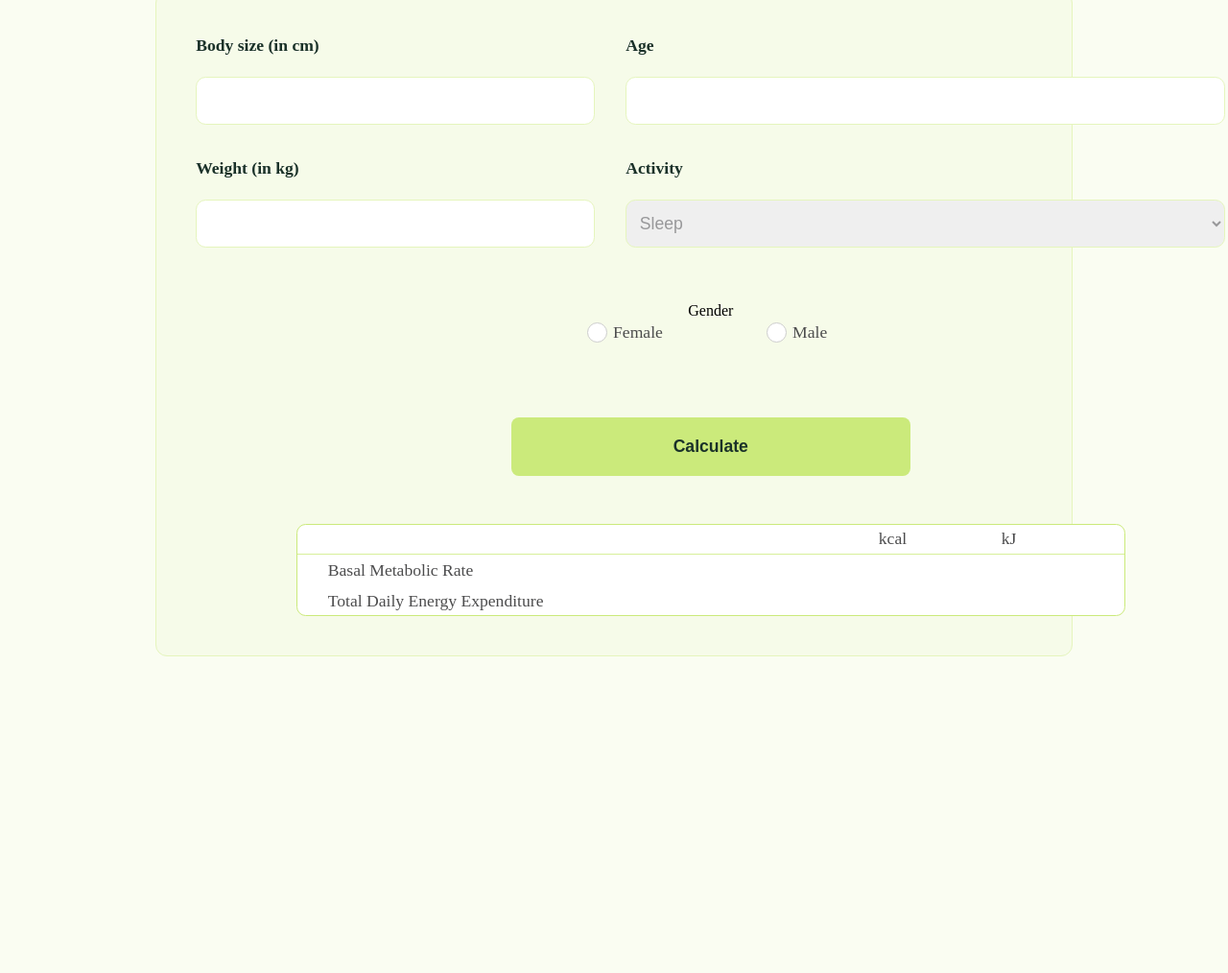
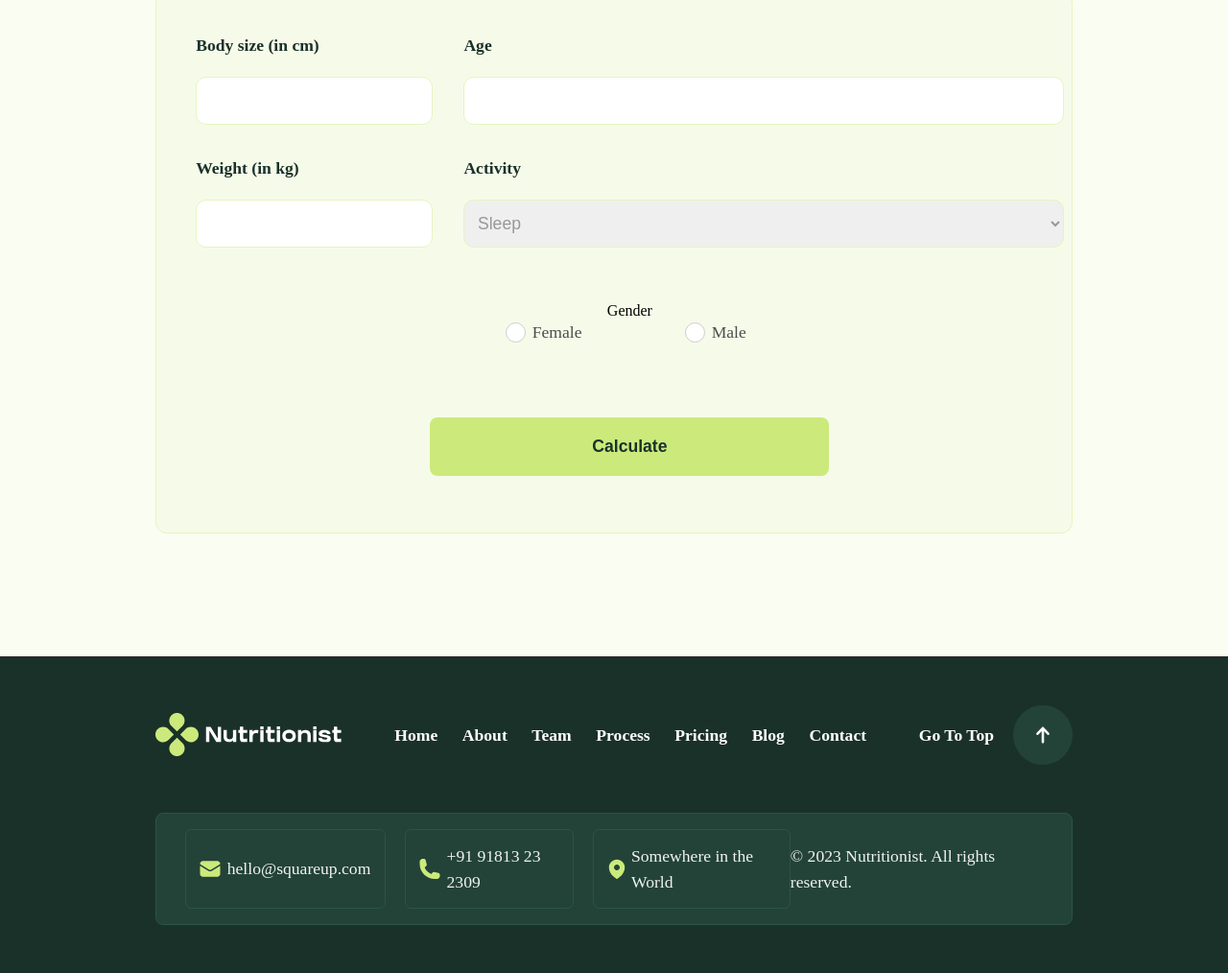
Before and after one commit to AbuTokio/health-app, a website built with Vite: page index.html in a window 1280 px wide. Shown: the part 3210-4224 px from the top of the page at 96% size. Before the commit the page ends 3894 px from the top, so only its background shows below. Built offline with nearby package versions, Linux system fonts and the light colour scheme; files whose address does not match are found by name.

Commit message:
finished project

```diff
--- a/index.html
+++ b/index.html
@@ -152,7 +152,7 @@
           </p>
         </article>
         <article class="calculator-container">
-          <form>
+          <form id="calculator-form">
             <div class="form-element-wrapper">
               <label for="body-size">Body size (in cm)</label>
               <input type="text" name="body-size" id="body-size" />
@@ -212,6 +212,41 @@
         </article>
       </section>
     </main>
+    <footer>
+      <section class="quicklinks-section">
+        <img src="./assets/icons/logo-full.svg" alt="logo-full" />
+        <div class="quicklinks-container">
+          <a href="#">Home</a>
+          <a href="#">About</a>
+          <a href="#">Team</a>
+          <a href="#">Process</a>
+          <a href="#">Pricing</a>
+          <a href="#">Blog</a>
+          <a href="#">Contact</a>
+        </div>
+        <div>
+          <p>Go To Top</p>
+          <a href="#"><img src="./assets/icons/icon-arrow-up.svg" alt="icon-arrow-up" /></a>
+        </div>
+      </section>
+      <section class="contact-info-section">
+        <div class="contact-container">
+          <div>
+            <img src="./assets/icons/icon-mail.svg" alt="icon-mail" />
+            <p>hello@squareup.com</p>
+          </div>
+          <div>
+            <img src="./assets/icons/icon-phone.svg" alt="icon-phone" />
+            <p>+91 91813 23 2309</p>
+          </div>
+          <div>
+            <img src="./assets/icons/icon-location.svg" alt="icon-location" />
+            <p>Somewhere in the World</p>
+          </div>
+        </div>
+        <p>© 2023 Nutritionist. All rights reserved.</p>
+      </section>
+    </footer>
     <script type="module" src="./src/main.js"></script>
   </body>
 </html>
--- a/src/main.js
+++ b/src/main.js
@@ -1,11 +1,13 @@
 import "./style.css"
 
+const calculatorFormElement = document.querySelector("#calculator-form")
 const inputBodySizeElement = document.querySelector("#body-size")
 const inputAgeElement = document.querySelector("#age")
 const inputWeightElement = document.querySelector("#weight")
 const inputActivityElement = document.querySelector("#activity")
 const inputGenderElement = document.getElementsByName("gender")
 const calculateButton = document.querySelector("#calculate-btn")
+const outputElement = document.querySelector(".calculator-output")
 const outputBMRkcal = document.querySelector("#output-bmr-kcal")
 const outputBMRkJ = document.querySelector("#output-bmr-kj")
 const outputTDEEkcal = document.querySelector("#output-tdee-kcal")
@@ -57,7 +59,7 @@ function getBMR(weight, size, age, gender) {
   return 0
 }
 
-calculateButton.addEventListener("click", function (e) {
+calculateButton.addEventListener("click", function () {
   const bodySize = Number(inputBodySizeElement.value)
   const age = Number(inputAgeElement.value)
   const weight = Number(inputWeightElement.value)
@@ -68,7 +70,8 @@ calculateButton.addEventListener("click", function (e) {
 
   outputBMRkcal.innerText = bmr.toFixed(2)
   outputBMRkJ.innerText = (bmr * 4.184).toFixed(2)
-
   outputTDEEkcal.innerText = tdee.toFixed(2)
   outputTDEEkJ.innerText = (tdee * 4.184).toFixed(2)
+  calculatorFormElement.style.gridTemplateRows = "repeat(5, 6rem);"
+  outputElement.style.display = "flex"
 })
--- a/src/style.css
+++ b/src/style.css
@@ -35,8 +35,6 @@
   font-size: var(--primary-font-size);
 }
 
-/* # DEBUGGING */
-
 /* # GENERAL STYLINGS */
 
 * {
@@ -60,7 +58,7 @@ button {
 }
 
 button:active {
-  opacity: 0.9;
+  opacity: 0.7;
 }
 
 /* # HEADER */
@@ -320,8 +318,6 @@ main .hero-section .hero-container .hero-footer-container p span {
 
 /* ~ MAIN SECTION */
 
-/* next section 150px below */
-
 main .main-section {
   padding: 0 10.1rem;
   display: flex;
@@ -409,8 +405,6 @@ main .features-section .cards-container .card-wrapper p {
   color: var(--grey_30);
 }
 
-/* next section 191px below */
-
 /* ~ CALCULATOR SECTION */
 
 main .calculator-section {
@@ -432,7 +426,7 @@ main .calculator-section .calculator-container {
 main .calculator-section .calculator-container form {
   display: grid;
   grid-template-columns: repeat(2, 1fr);
-  grid-template-rows: repeat(5, 6rem);
+  grid-template-rows: repeat(4, 6rem);
   gap: 2rem;
 }
 
@@ -559,12 +553,12 @@ main .calculator-section .calculator-container form .form-element-wrapper:nth-of
 /* % CALCULATOR OUTPUT */
 
 main .calculator-section .calculator-container form .calculator-output {
+  display: none;
   grid-column: 1 / 3;
   grid-row: 5 / 6;
   background-color: var(--white);
   width: 54rem;
   justify-self: center;
-  display: flex;
   flex-direction: column;
   align-items: center;
   justify-content: center;
@@ -606,3 +600,87 @@ main .calculator-section .calculator-container form .calculator-output .output-b
   width: 100%;
   padding-left: 2rem;
 }
+
+/* ~ FOOTER */
+
+footer {
+  margin-top: 8rem;
+  padding: 3.1rem 10.1rem;
+  width: 100vw;
+  background-color: var(--darkgreen_15);
+  color: var(--white);
+  font-size: 1.1rem;
+  font-weight: 600;
+  line-height: 150%;
+  display: flex;
+  flex-direction: column;
+  gap: 3.1rem;
+  border-top: 1px solid var(--grey_15);
+}
+
+/* + QUICKLINK SECTION */
+
+footer .quicklinks-section {
+  display: flex;
+  align-items: center;
+  justify-content: space-between;
+}
+
+footer .quicklinks-section .quicklinks-container {
+  display: flex;
+  gap: 1.6rem;
+}
+
+footer .quicklinks-section .quicklinks-container a {
+  font-size: 1.1rem;
+  font-weight: 600;
+  line-height: 150%;
+  color: var(--white);
+}
+
+footer .quicklinks-section div:last-of-type {
+  display: flex;
+  align-items: center;
+  justify-content: center;
+  gap: 1.25rem;
+}
+
+footer .quicklinks-section div:last-of-type a {
+  background-color: var(--darkgreen_20);
+  height: 3.9rem;
+  width: 3.9rem;
+  padding: 0.9rem;
+  border-radius: 50%;
+}
+
+/* + CONTACT INFO SECTION */
+
+footer .contact-info-section {
+  padding: 1rem 1.9rem;
+  display: flex;
+  align-items: center;
+  justify-content: space-between;
+  font-weight: 500;
+  background-color: var(--darkgreen_20);
+  border: 1px solid var(--darkgreen);
+  border-radius: 0.5rem;
+}
+
+footer .contact-info-section .contact-container {
+  display: flex;
+  gap: 1.25rem;
+}
+
+footer .contact-info-section .contact-container div {
+  padding: 0.9rem;
+  border: 1px solid var(--darkgreen);
+  border-radius: 0.4rem;
+  display: flex;
+  align-items: center;
+  justify-content: center;
+  gap: 0.4rem;
+}
+
+footer .contact-info-section p {
+  color: var(--off-white);
+}
```
Also changed, not shown: public/assets/icons/icon-arrow-up.svg (added), public/assets/icons/icon-location.svg (added), public/assets/icons/icon-mail.svg (added), public/assets/icons/icon-phone.svg (added).
